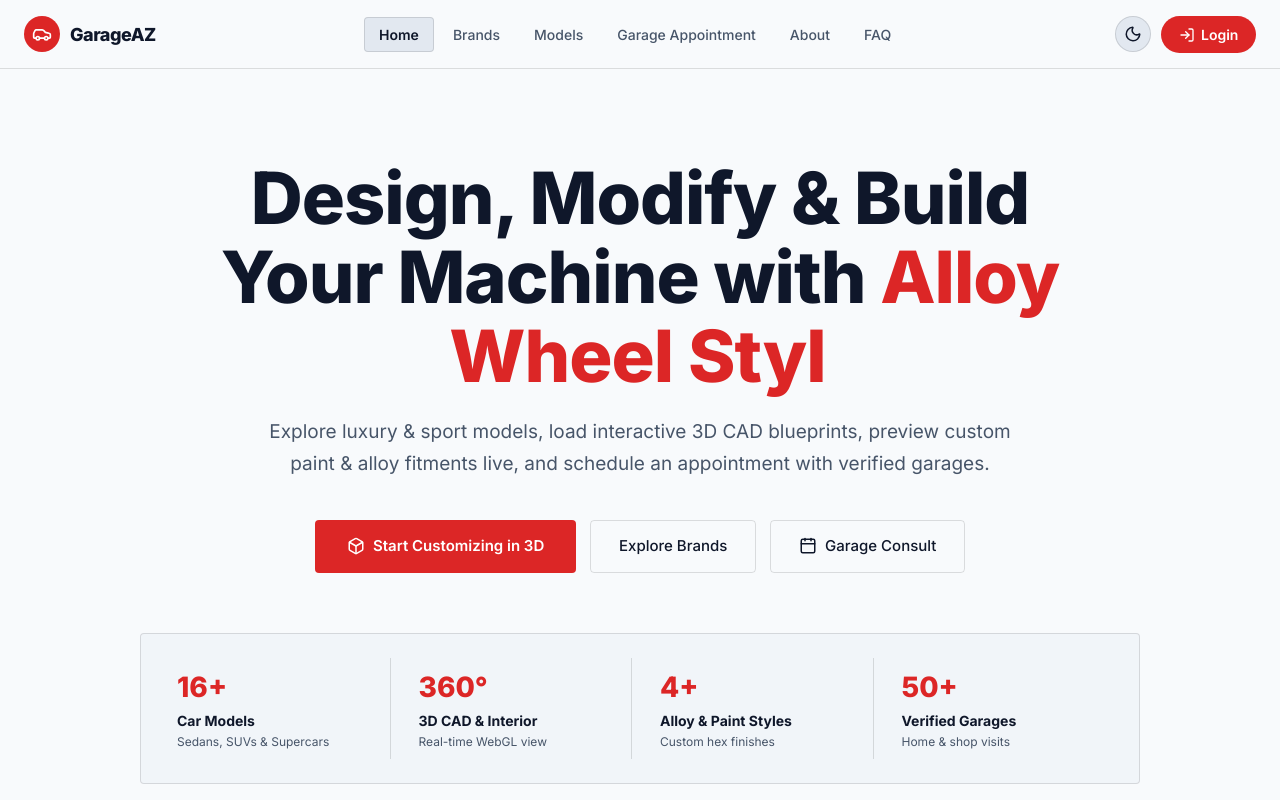
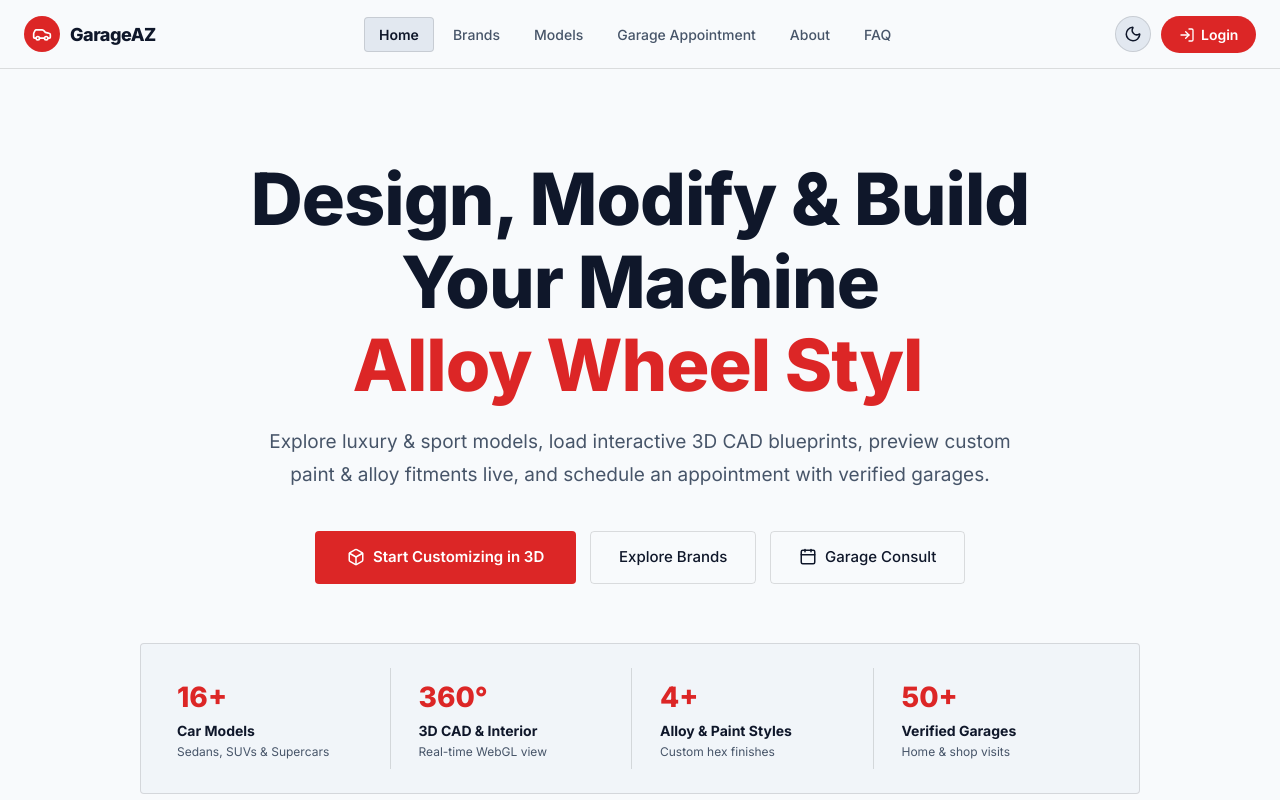
Before and after one commit to tanishhhk/Car-Modifier, a Next.js app: page / in a window 1280 px wide. Shown: the top 800 px of the page. Built offline with nearby package versions, Linux system fonts and the light colour scheme.

Commit message:
Break animated typing text onto its own line in hero headline

```diff
--- a/app/page.tsx
+++ b/app/page.tsx
@@ -44,9 +44,10 @@ export default function HomePage() {
       {/* HERO SECTION */}
       <section className="hero-gradient" style={{ minHeight: '80vh', display: 'flex', flexDirection: 'column', alignItems: 'center', justifyContent: 'center', textAlign: 'center', padding: '90px 24px 70px', position: 'relative' }}>
 
-        <h1 className="fade-in-up" style={{ fontSize: 'clamp(38px,6vw,72px)', fontWeight: 800, lineHeight: 1.1, margin: '0 0 20px', maxWidth: '960px', letterSpacing: '-1px' }}>
+        <h1 className="fade-in-up" style={{ fontSize: 'clamp(38px,6vw,72px)', fontWeight: 800, lineHeight: 1.15, margin: '0 0 20px', maxWidth: '960px', letterSpacing: '-1px' }}>
           Design, Modify & Build<br />
-          Your Machine with <TypingHero />
+          Your Machine<br />
+          <TypingHero />
         </h1>
 
         <p className="fade-in-up" style={{ color: 'var(--text-muted)', fontSize: 'clamp(16px,2vw,19px)', maxWidth: '760px', lineHeight: 1.7, margin: '0 auto 40px' }}>
```
